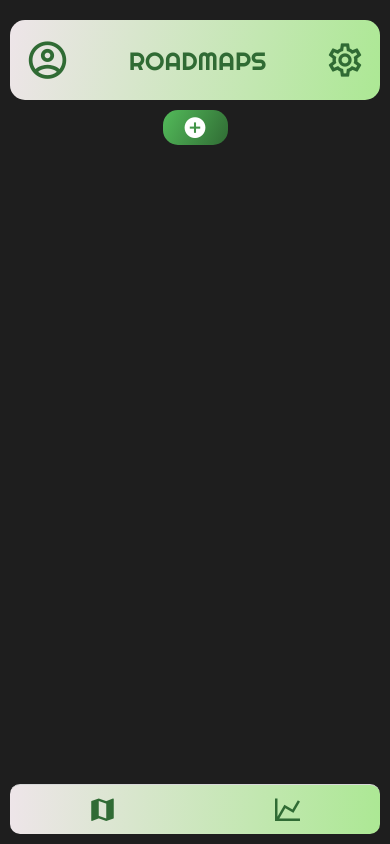
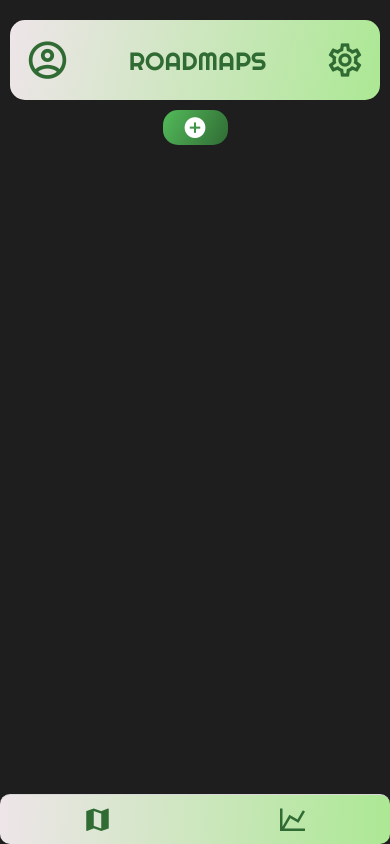
Before and after one commit to miiguellssantos/TechMaps-FRONT.v2, a React Native app: screen /Tab in a window 390 px wide. Built offline with nearby package versions, Linux system fonts and the light colour scheme.

Commit message:
Fix: Fixing text arranging

```diff
--- a/components/Buttons/CreateRoadmapButton/CreateRoadmapButton.jsx
+++ b/components/Buttons/CreateRoadmapButton/CreateRoadmapButton.jsx
@@ -89,6 +89,9 @@ const CreateRoadmapButton = () => {
             onPress={() => {
               setModalVisible(!isModalVisible);
               createRoadmap(nomeRoadmap, tipoRoadmap, languageRoadmap);
+              setNomeRoadmap("")
+              setTipoRoadmap("")
+              setLanguageRoadmap("")
             }}
           >
             <Text style={styles.txtBtnSalvar}>Salvar</Text>
--- a/context/AuthContext.jsx
+++ b/context/AuthContext.jsx
@@ -5,7 +5,7 @@ import React, { createContext, useState, useEffect } from "react";
 export const AuthContext = createContext();
 
 const AuthProvider = ({ children }) => {
-  const API_URL = "http://10.115.74.46:8080";
+  const API_URL = "http://10.10.0.223:8080";
 
   const [isLoading, setIsLoading] = useState(false);
   const [userToken, setUserToken] = useState("");
--- a/navigation/TabNavigation.jsx
+++ b/navigation/TabNavigation.jsx
@@ -24,10 +24,8 @@ const TabNavigation = ({ navigation }) => {
             tabBarInactiveTintColor: "#306B34",
             tabBarStyle: {
               background: "linear-gradient(93deg, #EEE5E9 0%, #ACE894 100%)",
-              bottom: 10,
               position: "absolute",
               borderRadius: 10,
-              marginHorizontal: 10,
               elevation: 0,
               height: 50,
             },
```
